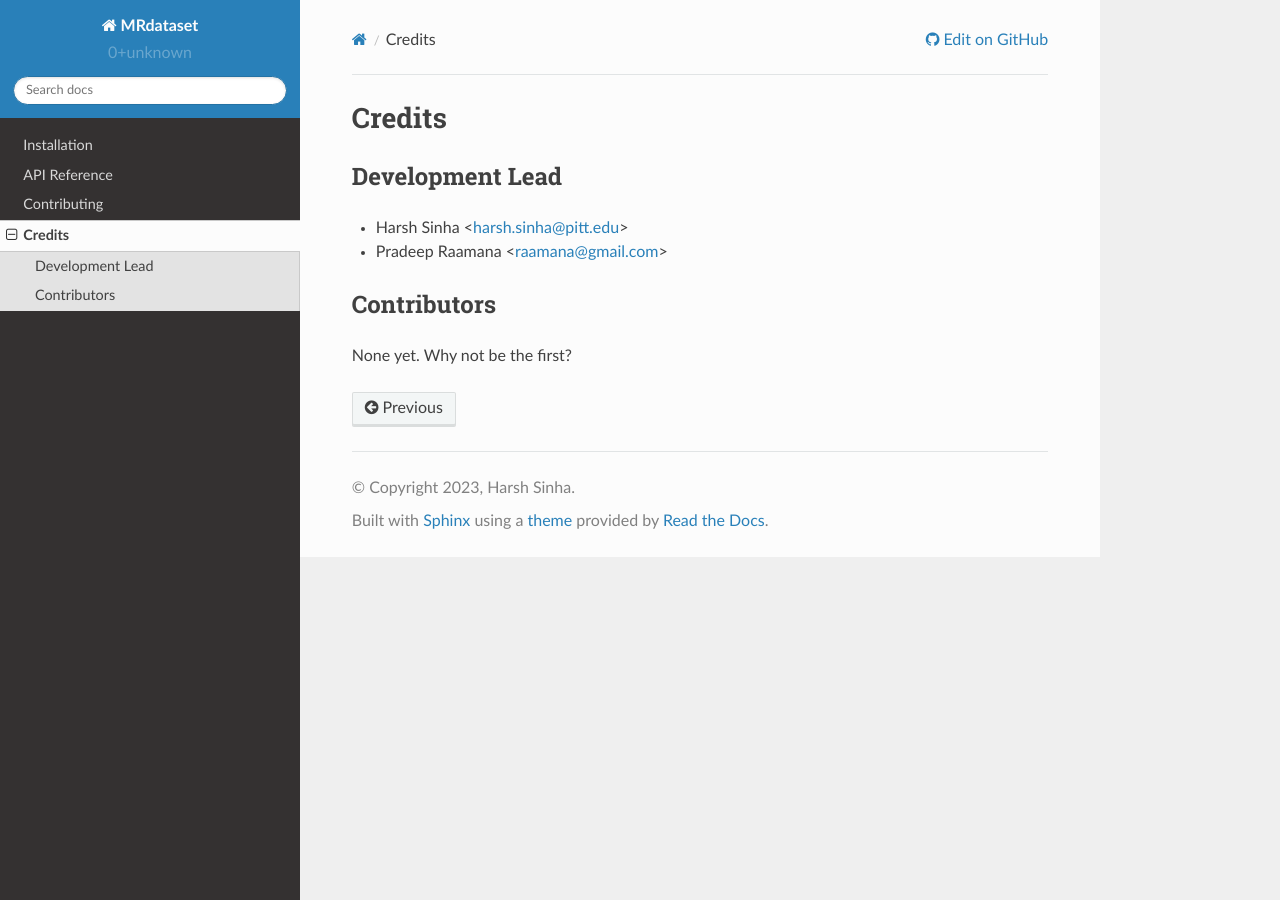
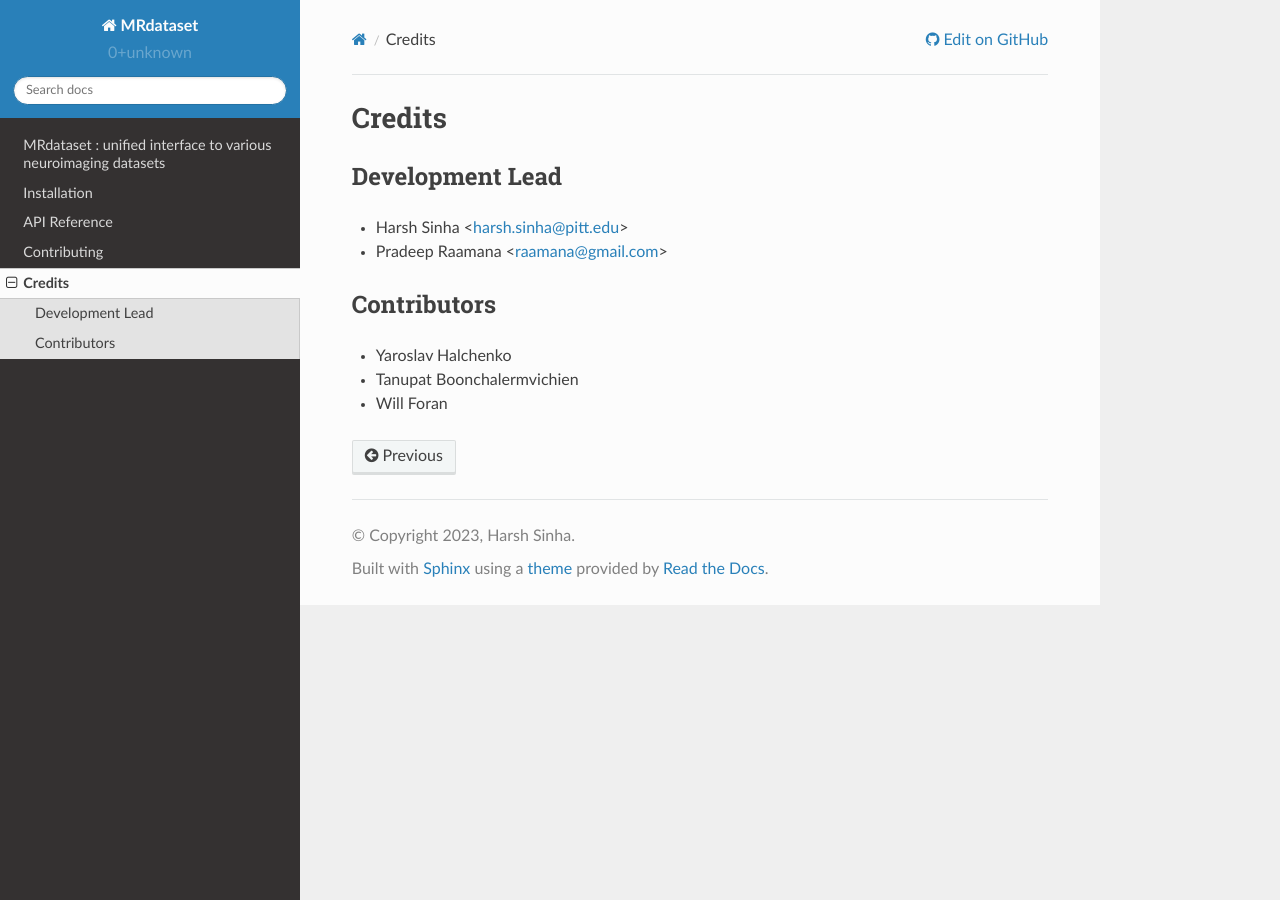
Before and after one commit to Open-Minds-Lab/MRdataset, a Sphinx documentation site: the page built from docs/authors.rst, in a window 1280 px wide. Built offline with Sphinx 7.4.7 and the Read the Docs theme 2.0.0, drawn with Linux system fonts in a browser that asks for light colours.

Commit message:
update authors, put homepage link on sidebar

```diff
--- a/AUTHORS.rst
+++ b/AUTHORS.rst
@@ -11,4 +11,6 @@ Development Lead
 Contributors
 ------------
 
-None yet. Why not be the first?
+* Yaroslav Halchenko
+* Tanupat Boonchalermvichien
+* Will Foran
--- a/docs/index.rst
+++ b/docs/index.rst
@@ -5,6 +5,11 @@
 
 Further
 =======
+.. toctree::
+    :hidden:
+
+    self
+
 .. toctree::
    :maxdepth: 1
 
```
Also changed, not shown: 1 other file.
